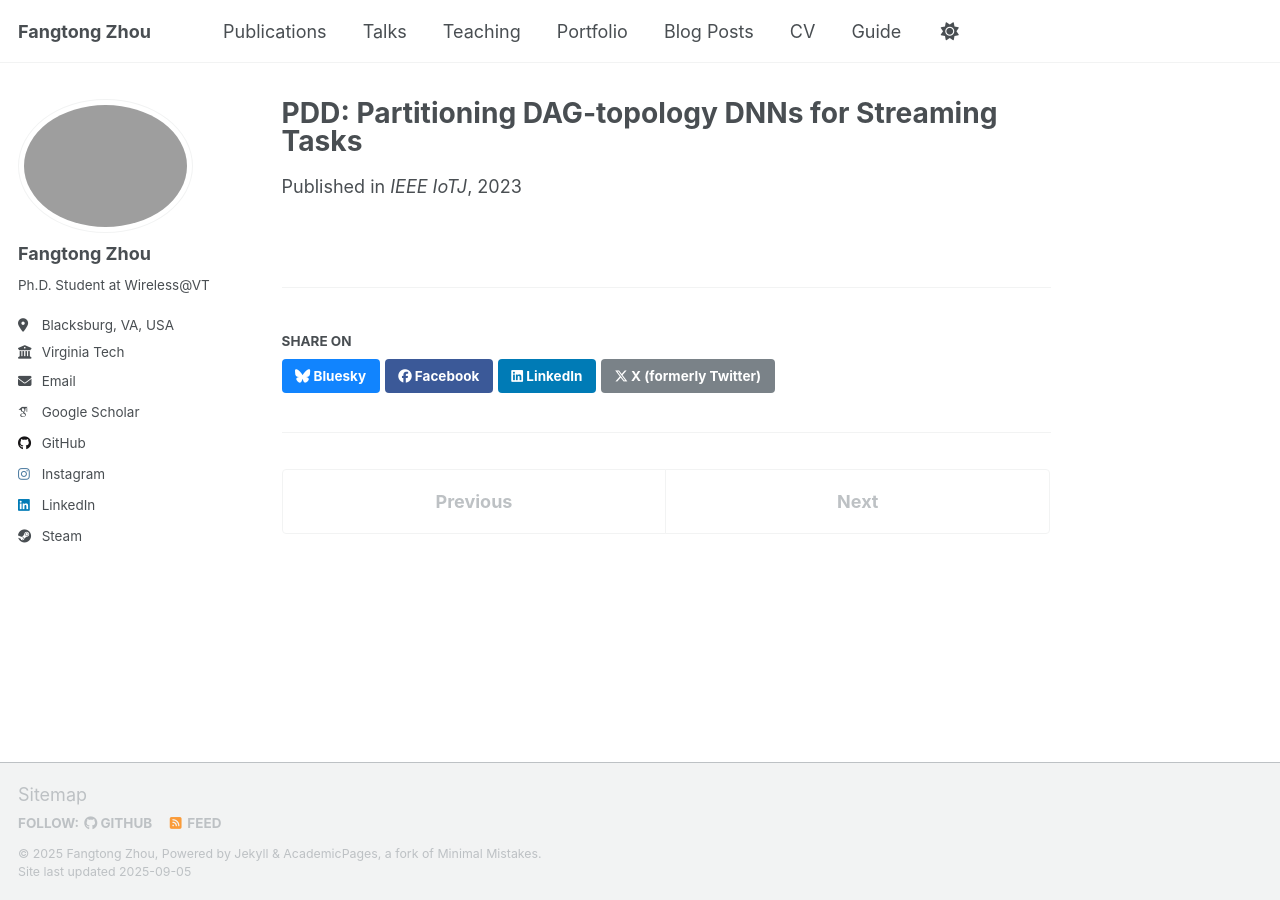
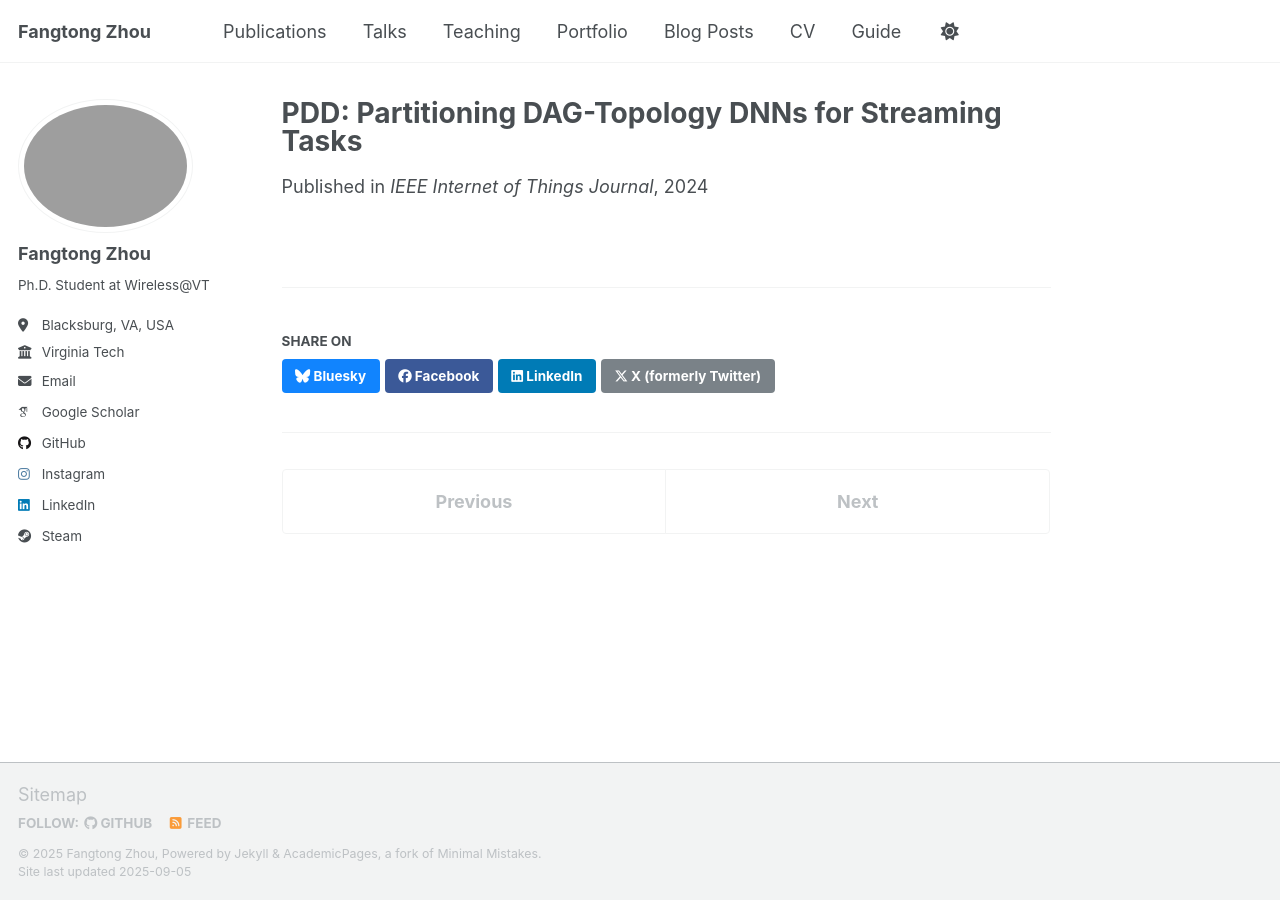
Before and after one commit to frontop137/frontop137.github.io, a Jekyll site: the page built from _publications/2023-10-17-iotj.md, in a window 1280 px wide. Built offline with Jekyll 4.4.1, drawn with Linux system fonts in a browser that asks for light colours; some web fonts are replaced; a script that is not in the unit is left out.

Commit message:
Update 2023-10-17-iotj.md

```diff
--- a/_publications/2023-10-17-iotj.md
+++ b/_publications/2023-10-17-iotj.md
@@ -1,8 +1,11 @@
 ---
-title: "PDD: Partitioning DAG-topology DNNs for Streaming Tasks"
-venue: "IEEE IoTJ"
-date: 2023-10-17
+title: "PDD: Partitioning DAG-Topology DNNs for Streaming Tasks"
+authors: "Liantao Wu, Guoliang Gao, Jing Yu, **Fangtong Zhou**, Yang Yang, Tengfei Wang"
+venue: "IEEE Internet of Things Journal"
+date: 2024-03-15
+year: 2024
+volume: 11
+number: 6
+pages: "9258–9266"
 paperurl: "/files/PDD_Partitioning_DAG-Topology_DNNs_for_Streaming_Tasks.pdf"
-code:
-slides:
 ---
```
